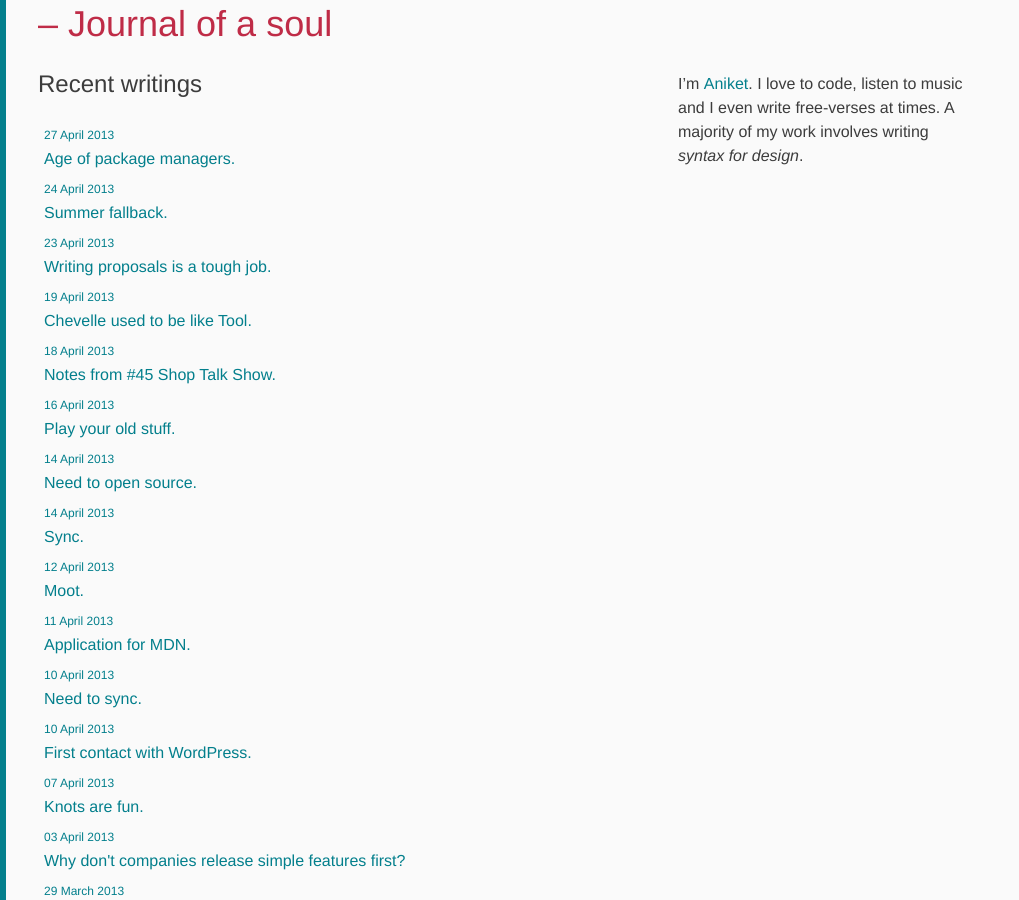
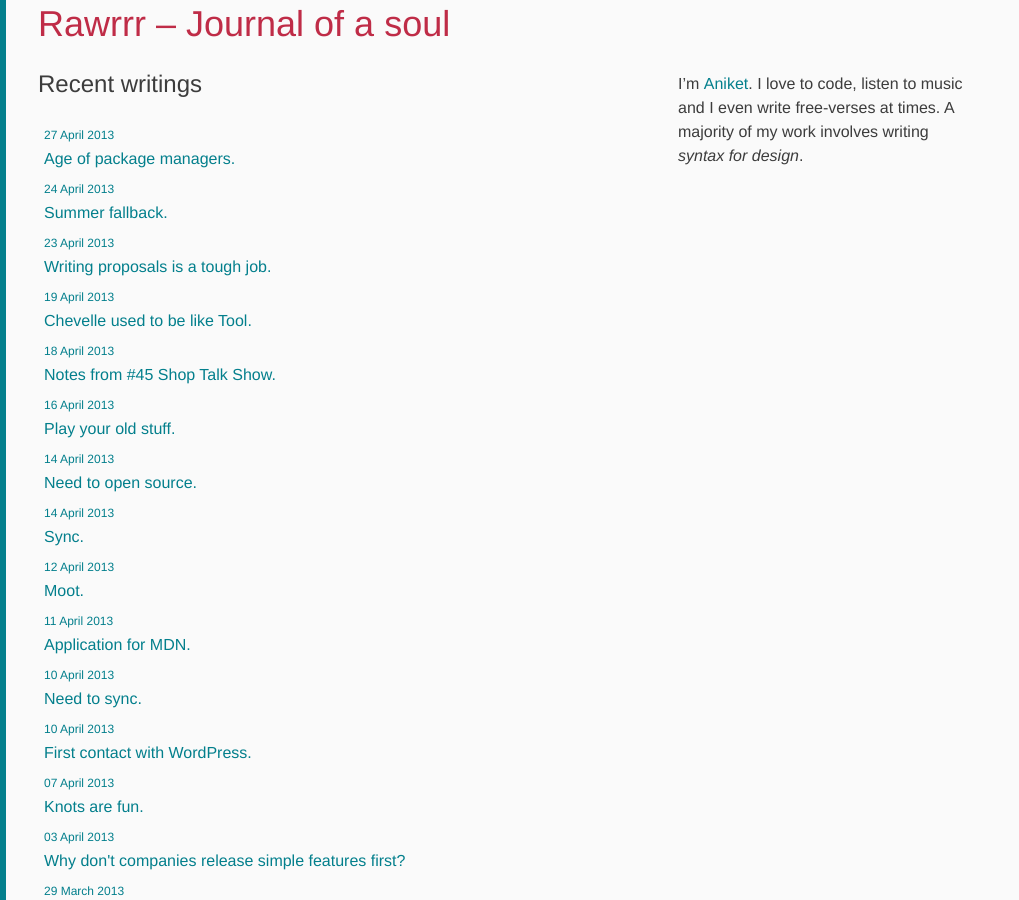
Before and after one commit to aniketpant/journal, a Jekyll site: the page built from index.md, in a window 1280 px wide and 900 px high. Shown: the whole window, without its empty margins (0-1019 px from the left). Built offline with Jekyll 4.4.1, drawn with Linux system fonts in a browser that asks for light colours; part of the change alters nothing that is shown.

Commit message:
[Fix] site.title
Signed-off-by: Aniket Pant <me@aniketpant.com>

```diff
--- a/_config.yml
+++ b/_config.yml
@@ -5,5 +5,5 @@ exclude: Rakefile, CNAME, sass/, script/, README.md
 
 url: http://rawrrr.github.com
 
-name: "Rawrrr"
+title: "Rawrrr"
 tagline: "Journal of a soul"
```
